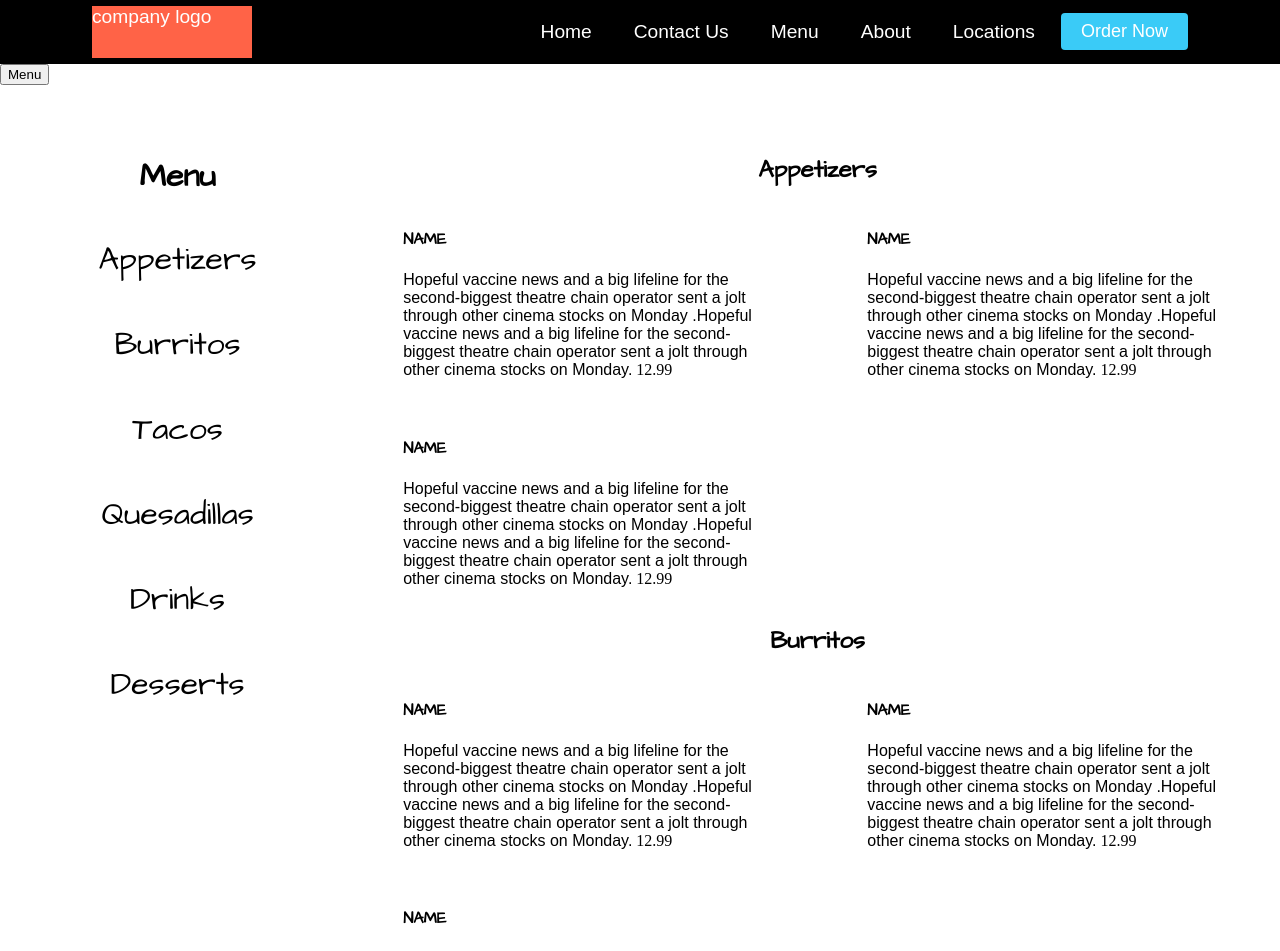
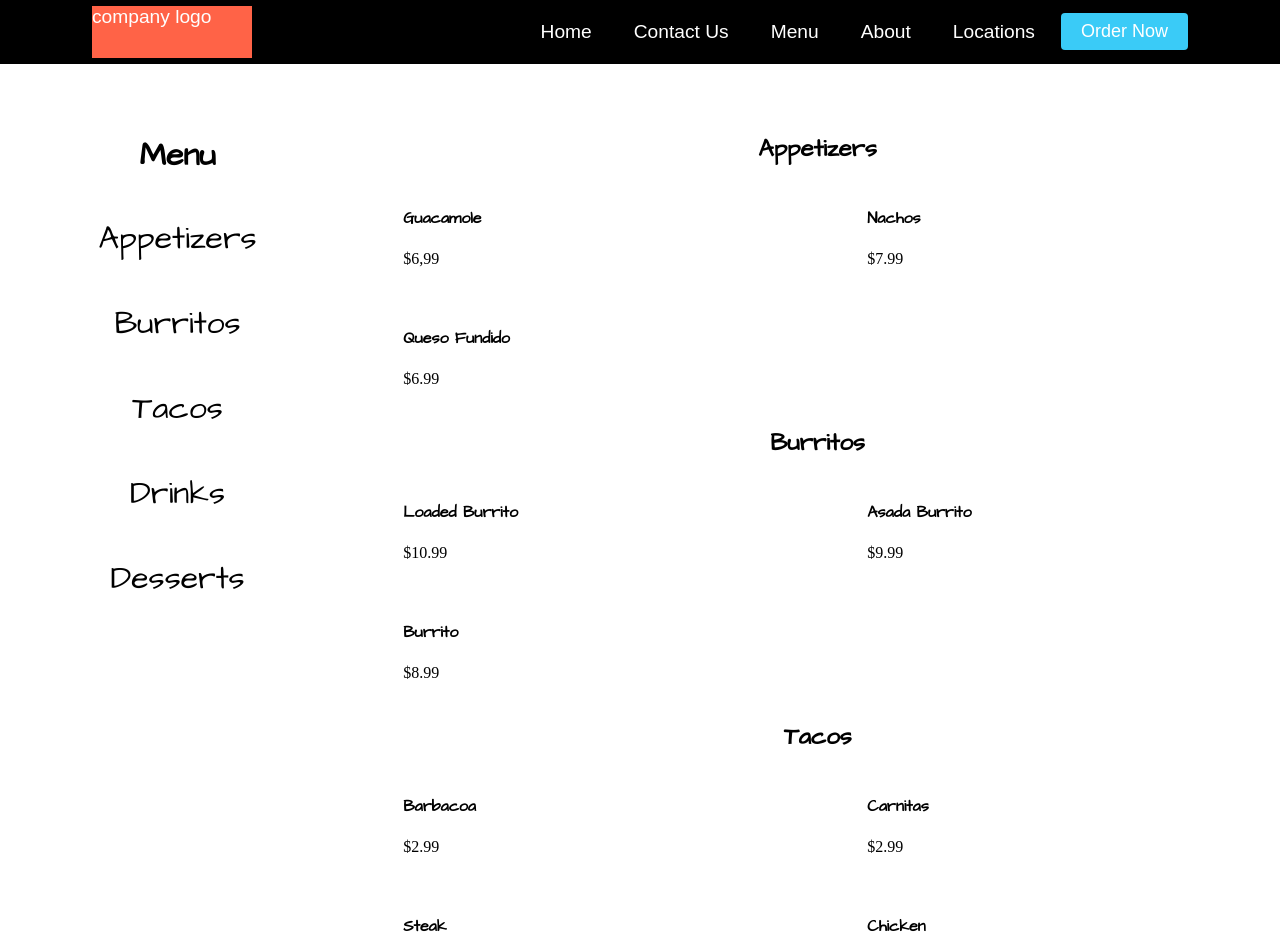
Before and after one commit to monguis/restaurantSite, a React (Create React App) app in the folder client/: page /menu in a window 1280 px wide. Shown: the top 951 px of the page. Built offline with nearby package versions, Linux system fonts and the light colour scheme; a web font is replaced by a local one.

Commit message:
reorganized menu page to render based on menutorender.js

```diff
--- a/client/src/pages/MenuPage/MenuPage.css
+++ b/client/src/pages/MenuPage/MenuPage.css
@@ -36,7 +36,7 @@
     width: 70%;
 }
 
-#mobileMenuButton {
+#mobileMenuButtonWrapper {
     display: none;
 }
 
@@ -115,6 +115,7 @@
         width: 100%;
     }
     .sectionMenuGrid {
+        text-align:center;
         display: grid;
         grid-template-columns: repeat(1, 1fr);
         row-gap: 20px;
--- a/client/src/pages/MenuPage/index.js
+++ b/client/src/pages/MenuPage/index.js
@@ -21,9 +21,10 @@ const MenuPage = () => {
     return (<>
         <div id="mobileMenuButtonWrapper">
             <button className="mobileMenuButton" onClick={handleMenuButtonClick}>
-                <span style={mobileMenuState ? { opacity: 1, display: "inline" } : { opacity: 0, display: "none" }}> <i class="fas fa-chevron-left"></i></span> Menu
+                <span style={{ opacity: mobileMenuState ? 1 : 0, position: "absolute", transition: "1s all ease" }}> <i class="fas fa-chevron-left"></i></span> Menu
             </button>
         </div>
+
         <div id="menuContainer">
             <div id='sectionSidebarWrapper' className={`${mobileMenuState ? "active" : ""}`}>
                 <div id="sectionSidebar">
@@ -36,30 +37,23 @@ const MenuPage = () => {
                 </div>
             </div>
 
+
             <div id="sectionMenuDisplay">
-
                 {menu.map(menuSection => <div>
                     <h2 className='sectionTitle' key={`${menuSection.title}key`} id={`${menuSection.title}tag`} >{menuSection.title}</h2>
                     <div className="sectionMenuGrid">
 
                         {menuSection.sectionItems.map((item, index) =>
                             <div key={`${menuSection.title}item-${index}`} className="sectionMenuGridElement">
-                                <h4 className="menuItemTitle">NAME</h4>
-                                <p>Hopeful vaccine news and a big lifeline for
-                                the second-biggest theatre chain operator sent
-                                a jolt through other cinema stocks on Monday
-                                .Hopeful vaccine news and a big lifeline for
-                                the second-biggest theatre chain operator sent
-                                a jolt through other cinema stocks on Monday.
-                                <span className="menuItemPrice"> 12.99</span></p>
+                                <h4 className="menuItemTitle">{item.name}</h4>
+                                {item.description ? <p>{item.description}</p> : ""}
+                                <span className="menuItemPrice"> ${item.price}</span>
                             </div>
                         )}
                     </div>
                 </div>
                 )}
-
             </div>
-
         </div>
     </>
     )
--- a/client/src/pages/MenuPage/menuToRender.js
+++ b/client/src/pages/MenuPage/menuToRender.js
@@ -1,27 +1,136 @@
 const menu = [
     {
         title: "Appetizers",
-        sectionItems: [1, 2, 3]
+        sectionItems: [
+            {
+                name: "Guacamole",
+                annotations: ["GF", "Made to Order"],
+                price: "6,99",
+                description: "",
+            },
+            {
+                name: "Nachos",
+                price: "7.99",
+                annotations: ["GF"],
+                description: "",
+            },
+            {
+                name: "Queso Fundido",
+                annotations: ["GF"],
+                price: "6.99",
+                description: "",
+            },
+        ]
     },
     {
         title: "Burritos",
-        sectionItems: [1, 2, 3]
+        sectionItems: [
+            {
+                name: "Loaded Burrito",
+                annotations: ["GF"],
+                price: "10.99",
+                description: "",
+            },
+            {
+                name: "Asada Burrito",
+                price: "9.99",
+                description: "",
+            },
+            {
+                name: "Burrito",
+                annotations: ["GF"],
+                price: "8.99",
+                description: "",
+                notes: ""
+            }]
     },
     {
         title: "Tacos",
-        sectionItems: [1, 2, 3]
-    },
-    {
-        title: "Quesadillas",
-        sectionItems: [1, 2, 3]
+        sectionItems: [
+            {
+                name: "Barbacoa",
+                annotations: ["GF"],
+                price: "2.99",
+                description: "",
+                notes: ""
+            },
+            {
+                name: "Carnitas",
+                annotations: ["GF"],
+                price: "2.99",
+                description: "",
+                notes: ""
+            },
+            {
+                name: "Steak",
+                annotations: ["GF"],
+                price: "2.99",
+                description: "",
+                notes: ""
+            },
+            {
+                name: "Chicken",
+                annotations: ["GF"],
+                price: "1.99",
+                description: "",
+                notes: ""
+            },]
     },
     {
         title: "Drinks",
-        sectionItems: [1, 2, 3]
+        sectionItems: [{
+            name: "Chicken",
+            annotations: ["GF"],
+            price: "1.99",
+            description: "",
+            notes: ""
+        }, {
+            name: "Chicken",
+            annotations: ["GF"],
+            price: "1.99",
+            description: "",
+            notes: ""
+        }, {
+            name: "Chicken",
+            annotations: ["GF"],
+            price: "1.99",
+            description: "",
+            notes: ""
+        }]
     },
     {
         title: "Desserts",
-        sectionItems: [4, 4, 4, 4, 4, 4, 4, 4, 4, 4, 4, 4, 4, 4, 4, 4]
+        sectionItems: [{
+            name: "Flan",
+            annotations: ["GF"],
+            price: "1.99",
+            description: "",
+            notes: ""
+        }, {
+            name: "Chicken",
+            annotations: ["GF"],
+            price: "1.99",
+            description: "",
+            notes: ""
+        }, {
+            name: "Chicken",
+            annotations: ["GF"],
+            price: "1.99",
+            description: "",
+            notes: ""
+        }, {
+            name: "Chicken",
+            annotations: ["GF"],
+            price: "1.99",
+            description: "",
+            notes: ""
+        }, {
+            name: "Chicken",
+            annotations: ["GF"],
+            price: "1.99",
+            description: "",
+            notes: ""
+        },]
     }
 ]
 
```
